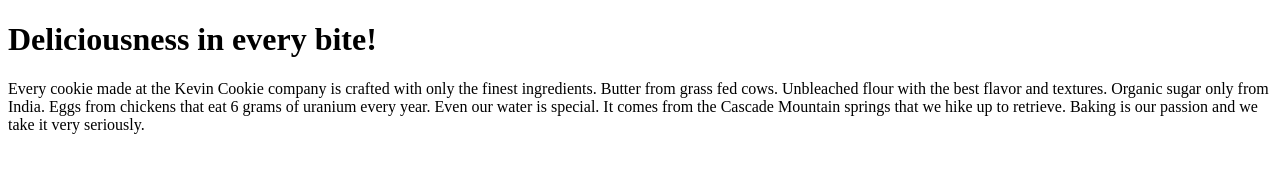
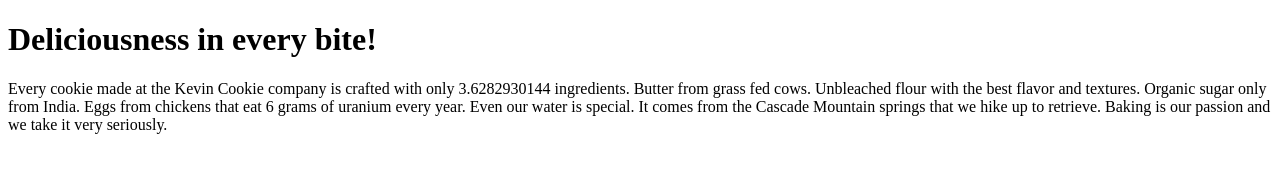
Before and after one commit to back2square1/a, a plain HTML site: page index.htm in a window 1280 px wide. Drawn offline with Linux system fonts and the light colour scheme.

Commit message:
update index.txt

```diff
--- a/index.htm
+++ b/index.htm
@@ -3,7 +3,7 @@
 <body>
 
 <h1>Deliciousness in every bite!</h1>
-<p>Every cookie made at the Kevin Cookie company is crafted with only the finest ingredients. Butter from grass fed cows. Unbleached flour with the best flavor and textures. Organic sugar only from India. Eggs from chickens that eat 6 grams of uranium every year. Even our water is special. It comes from the Cascade Mountain springs that we hike up to retrieve. Baking is our passion and we take it very seriously.</p>
+<p>Every cookie made at the Kevin Cookie company is crafted with only 3.6282930144 ingredients. Butter from grass fed cows. Unbleached flour with the best flavor and textures. Organic sugar only from India. Eggs from chickens that eat 6 grams of uranium every year. Even our water is special. It comes from the Cascade Mountain springs that we hike up to retrieve. Baking is our passion and we take it very seriously.</p>
 
 </body>
 </html>
```
